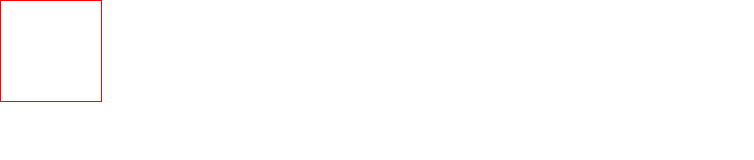
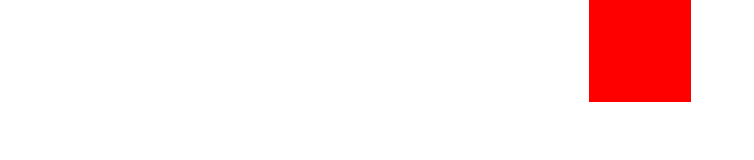
Before and after one commit to sarzixon/Windy, a website built with webpack: page src/index.html in a window 1280 px wide. Shown: the whole page, without its empty margins (0-754 px from the left). Built offline with nearby package versions, Linux system fonts and the light colour scheme.

Commit message:
initial commit WORKS 100%

```diff
--- a/src/css/style.scss
+++ b/src/css/style.scss
@@ -2,10 +2,14 @@
 @import './vars';
 body {
     @include reset-body;
+    display: flex;
+    justify-content: center;
+    align-items: center;
 }
 
 .container {
     width: 100px;
     height: 100px;
-    border: 1px solid red;
+    border: 1px solid $color;
+    background: $color;
 }
--- a/webpack.config.js
+++ b/webpack.config.js
@@ -4,7 +4,7 @@ const ExtractTextPlugin = require("extract-text-webpack-plugin");
 module.exports = {
   entry: ["babel-polyfill", "./src/js/index.js"],
   output: {
-    path: path.resolve(__dirname, "dist"),
+    // path: path.resolve(__dirname, "dist"),
     filename: "bundle.js"
   },
   plugins: [
```
Also changed, not shown: dist/bundle.js (added), dist/index.html (added), dist/style.css (added).
